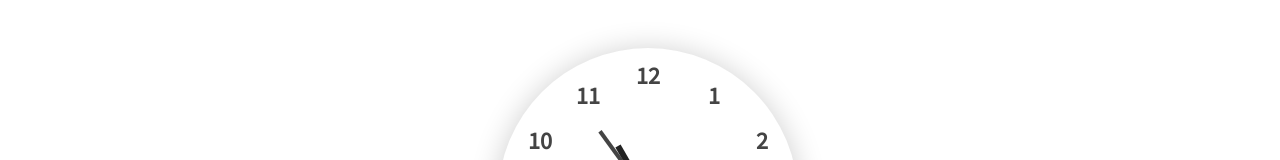
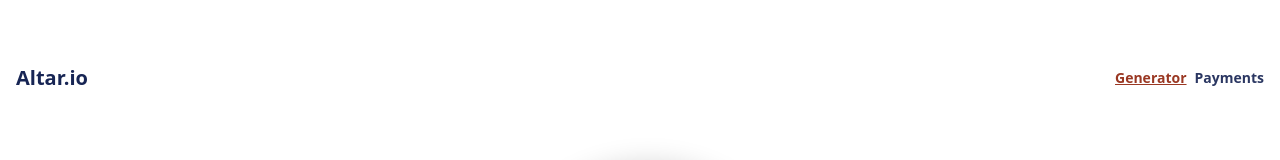
Before and after one commit to ricardoj-dev/altar.io-fullstack-challenge, a React (Vite) app in the folder fe-app/: page / in a window 1280 px wide. Shown: the top 160 px of the page. Built offline with nearby package versions, Linux system fonts and the light colour scheme; no server answers.

Commit message:
[FE] - Created NavBar & NavBarLink components & added to Root component.

```diff
--- /dev/null
+++ b/fe-app/src/components/layout/NavBar.tsx
@@ -0,0 +1,15 @@
+import NavbarLink from "./NavBarLink";
+
+const NavBar = () => {
+  return (
+    <div className="flex justify-between py-4">
+      <p className="text-xl font-bold text-blue-950">Altar.io</p>
+      <div className="flex gap-2">
+        <NavbarLink text={"Generator"} to={"/"} />
+        <NavbarLink text={"Payments"} to={"/payments"} />
+      </div>
+    </div>
+  );
+};
+
+export default NavBar;
--- /dev/null
+++ b/fe-app/src/components/layout/NavBarLink.tsx
@@ -0,0 +1,27 @@
+import { Link, useMatch, useResolvedPath } from "react-router-dom";
+
+type Props = {
+  text: string;
+  to: string;
+};
+
+const NavbarLink = ({ text, to }: Props) => {
+  const resolvedPath = useResolvedPath(to);
+  const isActive = useMatch({ path: resolvedPath.pathname, end: true });
+
+  return (
+    <button className="font-bold text-sm">
+      <Link
+        to={to}
+        style={{
+          color: `${isActive ? "#9a3823" : "#2B3762"}`,
+          textDecoration: `${isActive ? "underline" : "none"}`,
+        }}
+      >
+        {text}
+      </Link>
+    </button>
+  );
+};
+
+export default NavbarLink;
--- a/fe-app/src/components/root/index.tsx
+++ b/fe-app/src/components/root/index.tsx
@@ -1,10 +1,12 @@
 import Container from "@/components/layout/Container";
+import NavBar from "@/components/layout/NavBar";
 
 import { Outlet } from "react-router-dom";
 
 function Root() {
   return (
     <Container>
+      <NavBar />
       <Outlet />
     </Container>
   );
```
